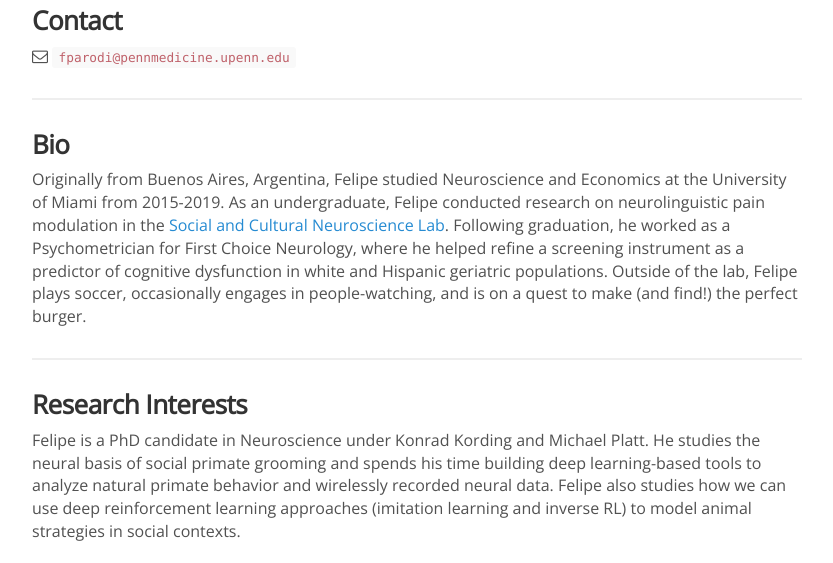
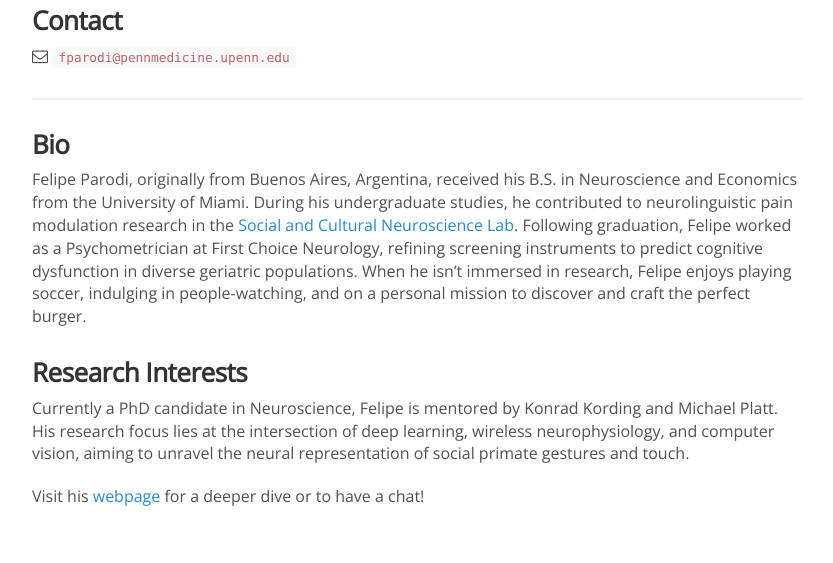
Before and after one commit to KordingLab/KordingLab.github.io, a Jekyll site: the page built from _people/felipe_parodi.md, in a window 1280 px wide and 954 px high, cut to the strip 391-954 px from the top of the window. Shown: the whole strip, without its empty margins (223-1056 px from the left). Built offline with Jekyll 4.4.1, drawn with Linux system fonts in a browser that asks for light colours; nearby versions of some CDN libraries; comment, search, counter and statistics services are not loaded.

Commit message:
Update felipe_parodi.md

```diff
--- a/_people/felipe_parodi.md
+++ b/_people/felipe_parodi.md
@@ -4,6 +4,7 @@ position: gradstudent
 avatar: felipe.jpg
 twitter:
 joined: 2020
+title: Felipe Parodi  <!-- Added this line -->
 ---
 
 <img width="300" src="{{site.baseurl}}/images/people/{{page.avatar}}" data-action="zoom">
@@ -16,9 +17,11 @@ joined: 2020
 
 ### Bio
 
-Originally from Buenos Aires, Argentina, Felipe studied Neuroscience and Economics at the University of Miami from 2015-2019. As an undergraduate, Felipe conducted research on neurolinguistic pain modulation in the [Social and Cultural Neuroscience Lab](http://www.losinlab.org/). Following graduation, he worked as a Psychometrician for First Choice Neurology, where he helped refine a screening instrument as a predictor of cognitive dysfunction in white and Hispanic geriatric populations. Outside of the lab, Felipe plays soccer, occasionally engages in people-watching, and is on a quest to make (and find!) the perfect burger.
-<hr>
+Felipe Parodi, originally from Buenos Aires, Argentina, received his B.S. in Neuroscience and Economics from the University of Miami. During his undergraduate studies, he contributed to neurolinguistic pain modulation research in the [Social and Cultural Neuroscience Lab](http://www.losinlab.org/). Following graduation, Felipe worked as a Psychometrician at First Choice Neurology, refining screening instruments to predict cognitive dysfunction in diverse geriatric populations. When he isn't immersed in research, Felipe enjoys playing soccer, indulging in people-watching, and on a personal mission to discover and craft the perfect burger.
 
 ### Research Interests
 
-Felipe is a PhD candidate in Neuroscience under Konrad Kording and Michael Platt. He studies the neural basis of social primate grooming and spends his time building deep learning-based tools to analyze natural primate behavior and wirelessly recorded neural data. Felipe also studies how we can  use deep reinforcement learning approaches (imitation learning and inverse RL) to model animal strategies in social contexts.
+Currently a PhD candidate in Neuroscience, Felipe is mentored by Konrad Kording and Michael Platt. His research focus lies at the intersection of deep learning, wireless neurophysiology, and computer vision, aiming to unravel the neural representation of social primate gestures and touch.
+
+
+Visit his [webpage](https://felipe-parodi.github.io/) for a deeper dive or to have a chat!
```
